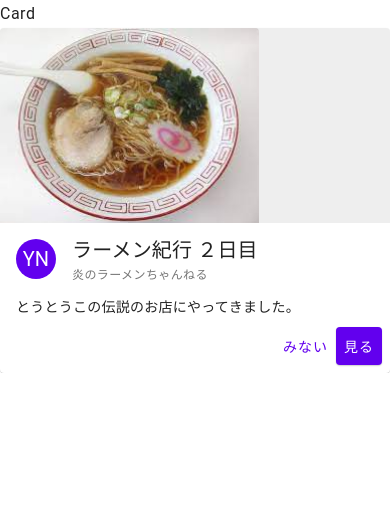
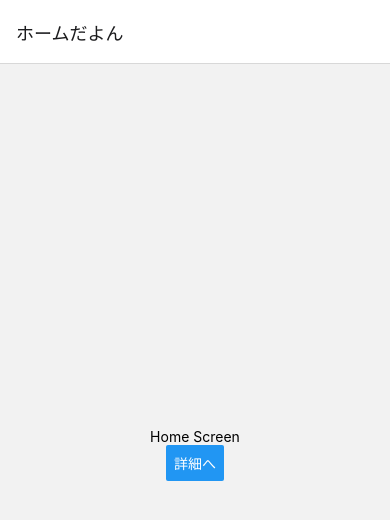
Before and after one commit to jimachi/react-native-paper-sample, a React Native app: screen / in a window 390 px wide. Shown: the top 520 px of the page. Built offline with nearby package versions, Linux system fonts and the light colour scheme.

Commit message:
feat: stack navigatorのテスト

```diff
--- a/App.js
+++ b/App.js
@@ -1,15 +1,62 @@
+import 'react-native-gesture-handler';
 import React from 'react';
-import { Provider as PaperProvider } from 'react-native-paper';
-import { Main } from './src/Main';
-import 'react-native-gesture-handler';
-import { NavigationContainer } from '@react-navigation/native';
+import { View, Text, Button } from 'react-native';
+import { NavigationContainer, useNavigation } from '@react-navigation/native';
+import { createStackNavigator } from '@react-navigation/stack';
+
+function HomeScreen() {
+  const navigation = useNavigation();
+
+  return (
+    <View
+      style={{
+        flex: 1,
+        alignItems: 'center',
+        justifyContent: 'center',
+      }}
+    >
+      <Text>Home Screen</Text>
+      <Button
+        title="詳細へ"
+        onPress={() => navigation.navigate('Detail')}
+      />
+    </View>
+  );
+};
+
+function DetailScreen() {
+  return (
+    <View
+      style={{
+        flex: 1,
+        alignItems: 'center',
+        justifyContent: 'center',
+      }}
+    >
+      <Text>Detail Screen</Text>
+    </View>
+  );
+};
+
+const Stack = createStackNavigator();
 
 export default function App() {
   return (
     <NavigationContainer>
-    <PaperProvider>
-      <Main />
-    </PaperProvider>
+      <Stack.Navigator
+        initialRouteName="Home"
+      >
+        <Stack.Screen
+          name="Home"
+          component={HomeScreen}
+          options={{ title: 'ホームだよん' }}
+        />
+        <Stack.Screen
+          name="Detail"
+          component={DetailScreen}
+          options={{ title: '詳細だよ'}}
+        />
+      </Stack.Navigator>
     </NavigationContainer>
   );
-}
+};
--- a/package.json
+++ b/package.json
@@ -11,6 +11,7 @@
   },
   "dependencies": {
     "@react-navigation/native": "^6.0.10",
+    "@react-navigation/stack": "^6.2.1",
     "expo": "~44.0.0",
     "expo-status-bar": "~1.2.0",
     "react": "17.0.1",
```
Also changed, not shown: 2 other files (tests, documents, lock files or other folders).
